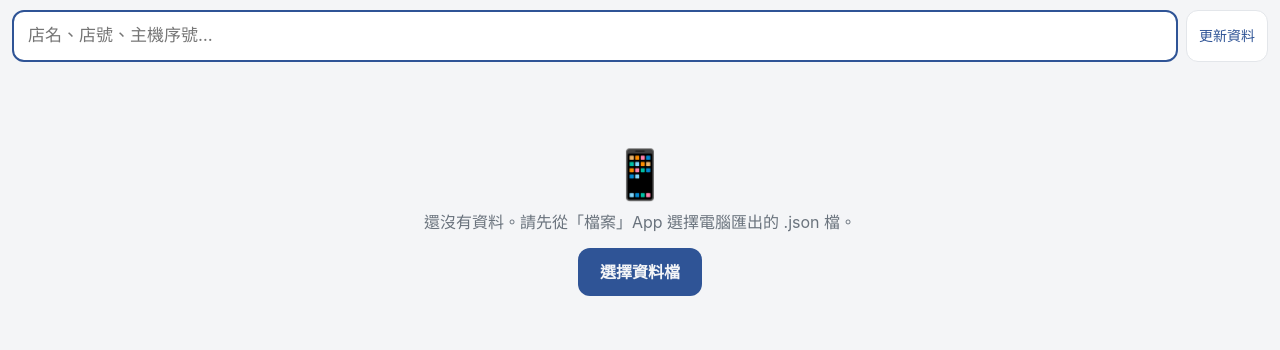
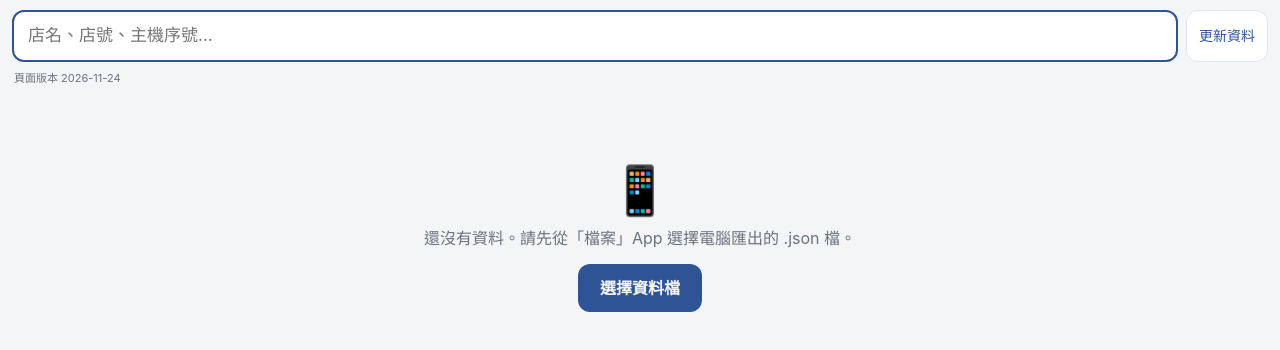
Before and after one commit to onizuka943053-a11y/-, a plain HTML site: page index.html in a window 1280 px wide. Drawn offline with Linux system fonts and the light colour scheme.

Commit message:
Add files via upload

```diff
--- a/index.html
+++ b/index.html
@@ -58,6 +58,7 @@ main{padding:4px 12px 40px}
   <div id="shs" class="tabs"></div>
   <div id="sum"></div>
   <div id="meta"></div>
+  <div style="font-size:11px;color:var(--sub);margin:2px 2px 0">頁面版本 2026-11-24</div>
 </header>
 <main id="out"></main>
 <input id="f" type="file" accept=".json,application/json" multiple hidden>
```
